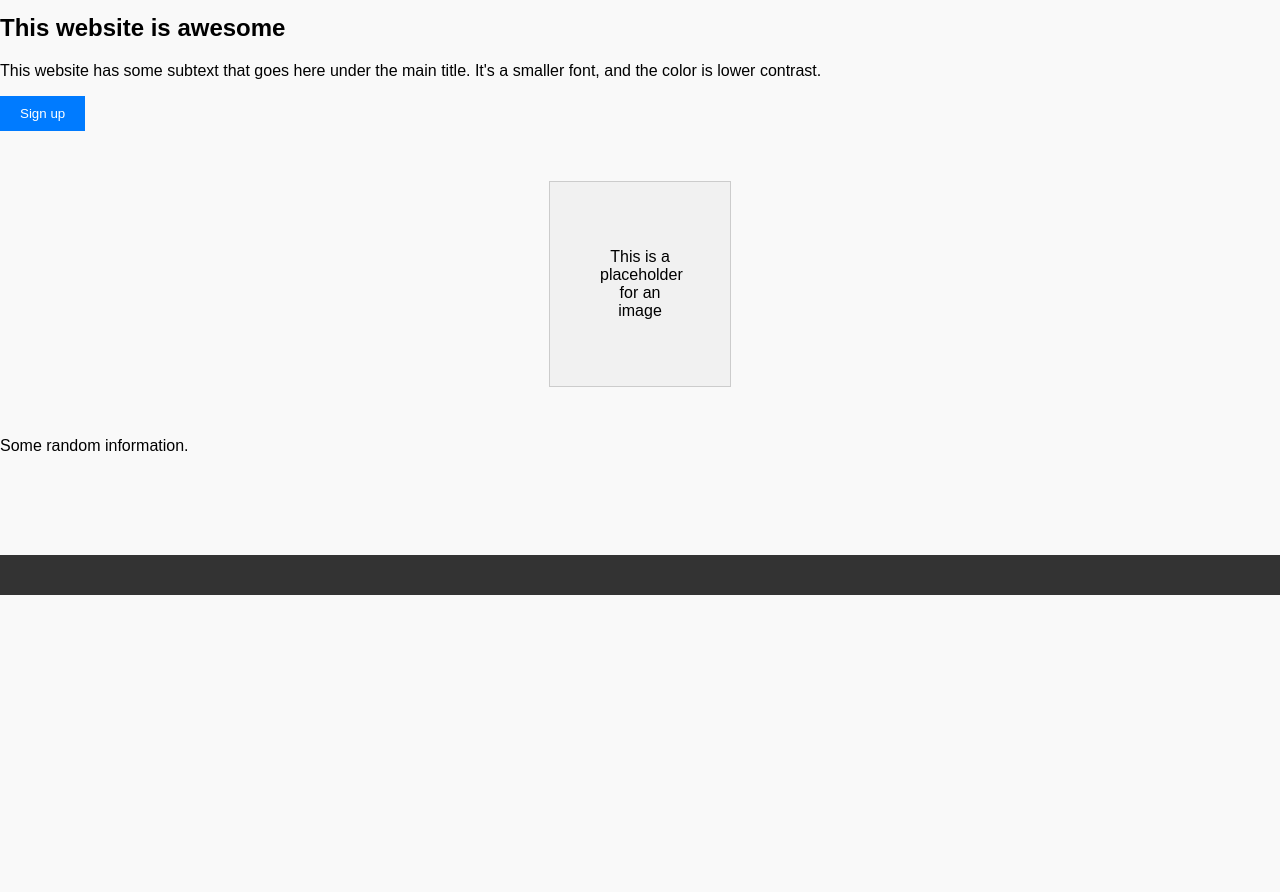
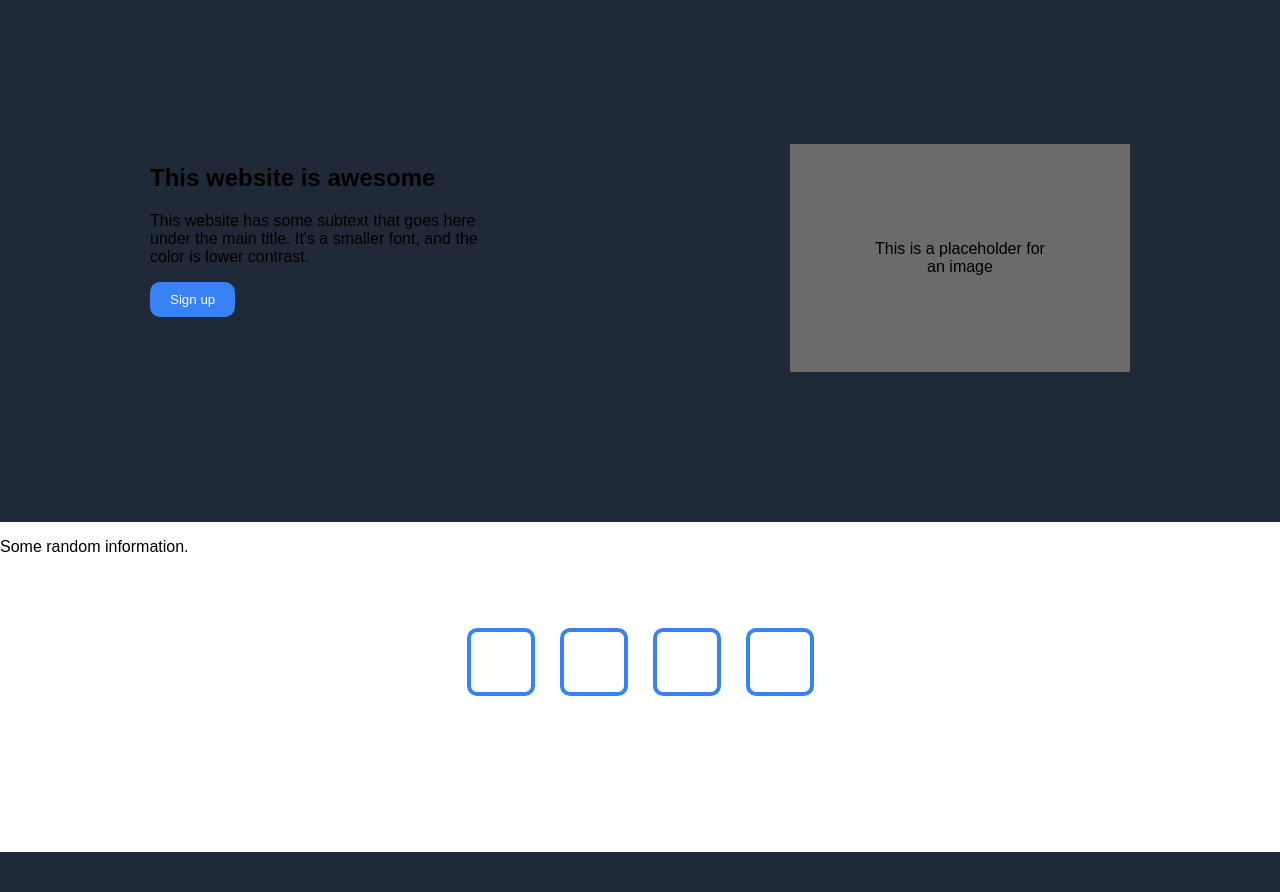
Before and after one commit to Brittkelly/odin-landing-page, a plain HTML site: page index.html in a window 1280 px wide. Shown: the part 44-936 px from the top of the page. Before the commit the page ends 800 px from the top, so only its background shows below. Drawn offline with Linux system fonts and the light colour scheme.

Commit message:
added flex and modified paddings/background colors

```diff
--- a/styles.css
+++ b/styles.css
@@ -1,6 +1,6 @@
 body {
     font-family: Arial, sans-serif;
-    background-color: #f9f9f9;
+    background-color: white;
     margin: 0;
     padding: 0;
 }
@@ -8,7 +8,7 @@ body {
 header {
     display: flex;
     justify-content: space-between;
-    background-color: #333;
+    background-color: #1F2937;
     color: white;
     padding: 10px;
 }
@@ -29,41 +29,59 @@ nav ul li a {
     text-decoration: none;
 }
 
-.main-content {
-    text-align: center;
-    margin-top: 50px;
+.two-column {
+    display: flex;
+    justify-content: center;
+    align-items: stretch;
+    padding: 0;
 }
 
-.main-content h1 {
-    font-size: 2em;
-    color: #333;
-}
-
-.main-content p {
-    color: #777;
+.column {
+    flex: 1;
+    background-color: #1F2937;
+    padding: 150px;
 }
 
 button {
-    background-color: #007bff;
+    background-color: #3882F6;
     color: white;
     padding: 10px 20px;
     border: none;
     cursor: pointer;
+    border-radius: 10px;
 }
 
 .image-placeholder {
-    background-color: #f1f1f1;
-    margin: 50px auto;
-    padding: 50px;
+    background-color: #6c6a6a;
+    margin: 0;
+    padding: 80px;
     text-align: center;
-    border: 1px solid #ccc;
-    width: 80px;
+    border:0;
+}
+
+.random-container {
+    height: 140px;
+    padding: 16px;
+    background: white;
+    border: 4px solid  white;
+    display:flex;
+    justify-content: center;
+    align-items: center;
+    gap: 25px;
+}
+
+.item {
+    width: 60px;
+    height: 60px;
+    border: 4px solid #3882F6;
+    background: white;
+    border-radius: 10px;
 }
 
 footer {
     text-align: center;
     margin-top: 100px;
     padding: 20px;
-    background-color: #333;
+    background-color: #1F2937;
     color: white;
 }
```
